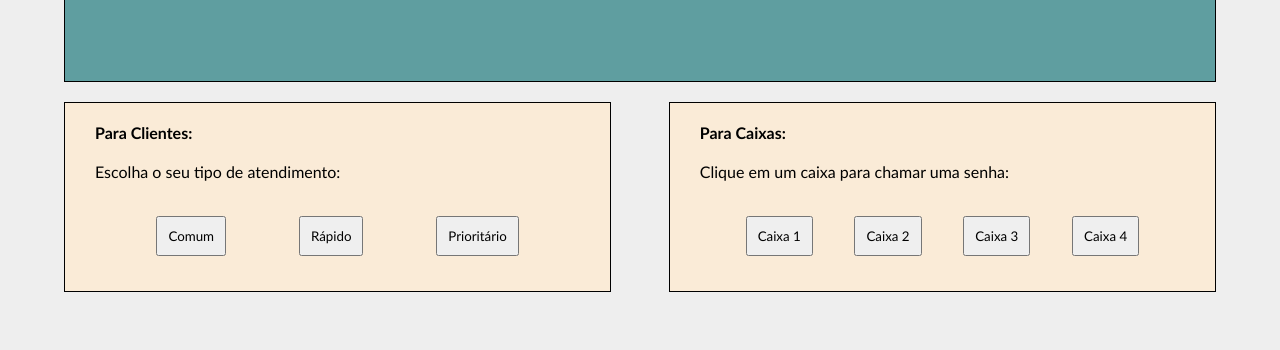
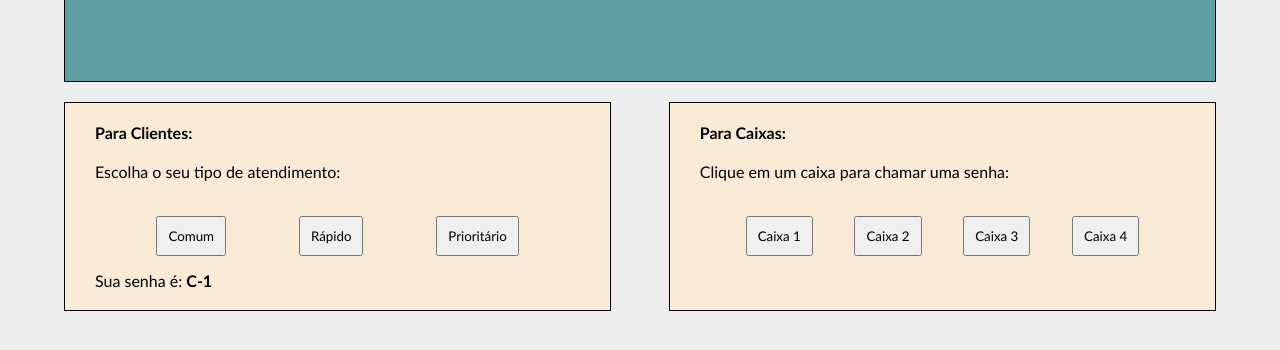
Before and after one commit to josebruno2020/mapa-front-end, a plain HTML site: page index.html in a window 1280 px wide. Both pictures are taken after a click on the button "Comum". Shown: the part 288-638 px from the top of the page. Drawn offline with Linux system fonts and the light colour scheme.

Commit message:
Mostrar senha gerada

```diff
--- a/index.html
+++ b/index.html
@@ -27,6 +27,9 @@
                     <button type="button" id="rapido">Rápido</button>
                     <button type="button" id="prioritario">Prioritário</button>
                 </div>
+                <div class="">
+                    <p>Sua senha é: <strong class="senha-gerada"></strong></p>
+                </div>
             </div>
             <div class="right">
                 <p><strong> Para Caixas:</strong></p>
--- a/senha.js
+++ b/senha.js
@@ -6,6 +6,7 @@ let senhaPrioritario = [];
 let divSenha = document.querySelector('.senha');
 let divCaixa = document.querySelector('.caixa');
 let senhaChamada = 'Nenhuma senha';
+let senhaGerada = document.querySelector('.senha-gerada');
 
 /* === BOTÕES === */
 
@@ -42,7 +43,7 @@ function montaSenha(prefix, numero, tipo) {
             alert('Erro ao criar a senha. Tente novamente!');
             break;
     }
-
+    senhaGerada.textContent = senhaMontada;
     imprimeSenhas();
     return senhaMontada;
 }
@@ -56,6 +57,7 @@ function imprimeSenhas() {
 /* === CAIXAS ===*/
 
 function preencheERemove(array) {
+    senhaGerada.textContent = '-';
     senhaChamada = array[0];
     array.shift();
     return senhaChamada;
```
